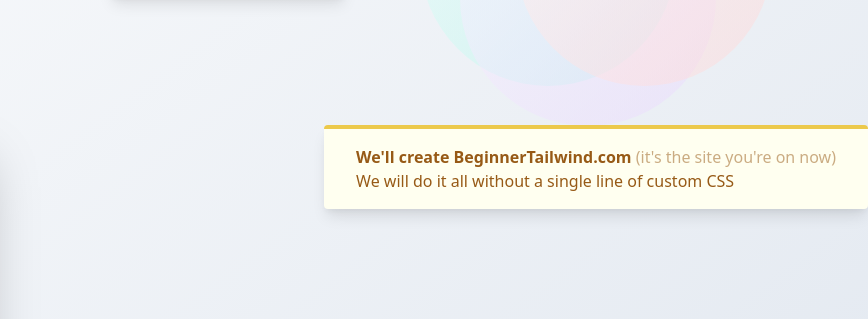
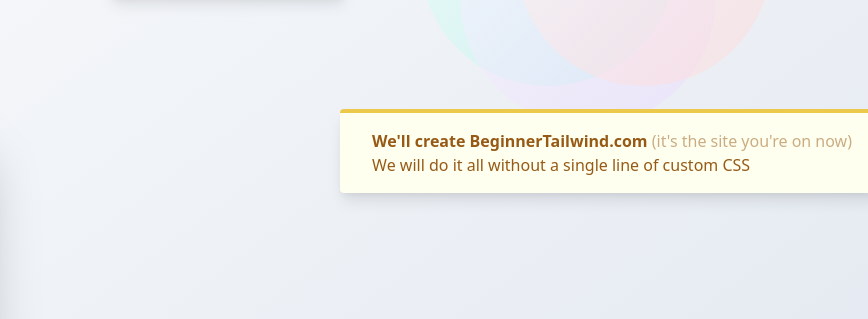
Before and after one commit to bishopTech/beginner-tailwind, a website built with Parcel: page src/index.html in a window 1280 px wide. Shown: the part 426-745 px from the top of the page, 412-1280 px from the left. Built offline with nearby package versions, Linux system fonts and the light colour scheme.

Commit message:
fixed teaser info box

```diff
--- a/src/index.html
+++ b/src/index.html
@@ -72,7 +72,7 @@
           <img src="https://i.imgur.com/wysbBMS.png" alt="Teaser Image" class="border-4 border-purple-400 rounded-lg shadow-2xl">
 
           <!--  teaser image info box -->
-          <div class="top-0 right-0 px-8 py-4 mt-8 text-left text-yellow-800 translate-x-4 -translate-y-4 bg-yellow-100 border-t-4 border-yellow-500 rounded shadow-lg lg:transform lg:absolute lg:mt-0">
+          <div class="top-0 right-0 px-8 py-4 mt-8 text-left text-yellow-800 bg-yellow-100 border-t-4 border-yellow-500 rounded shadow-lg lg:absolute lg:transform lg:translate-x-4 lg:-translate-y-4 lg:mt-0">
             <p><strong class="font-bold">We'll create BeginnerTailwind.com</strong> <span class="opacity-50">(it's the site you're on now)</span></p>
             <p>We will do it all without a single line of custom CSS</p>
           </div>
```
